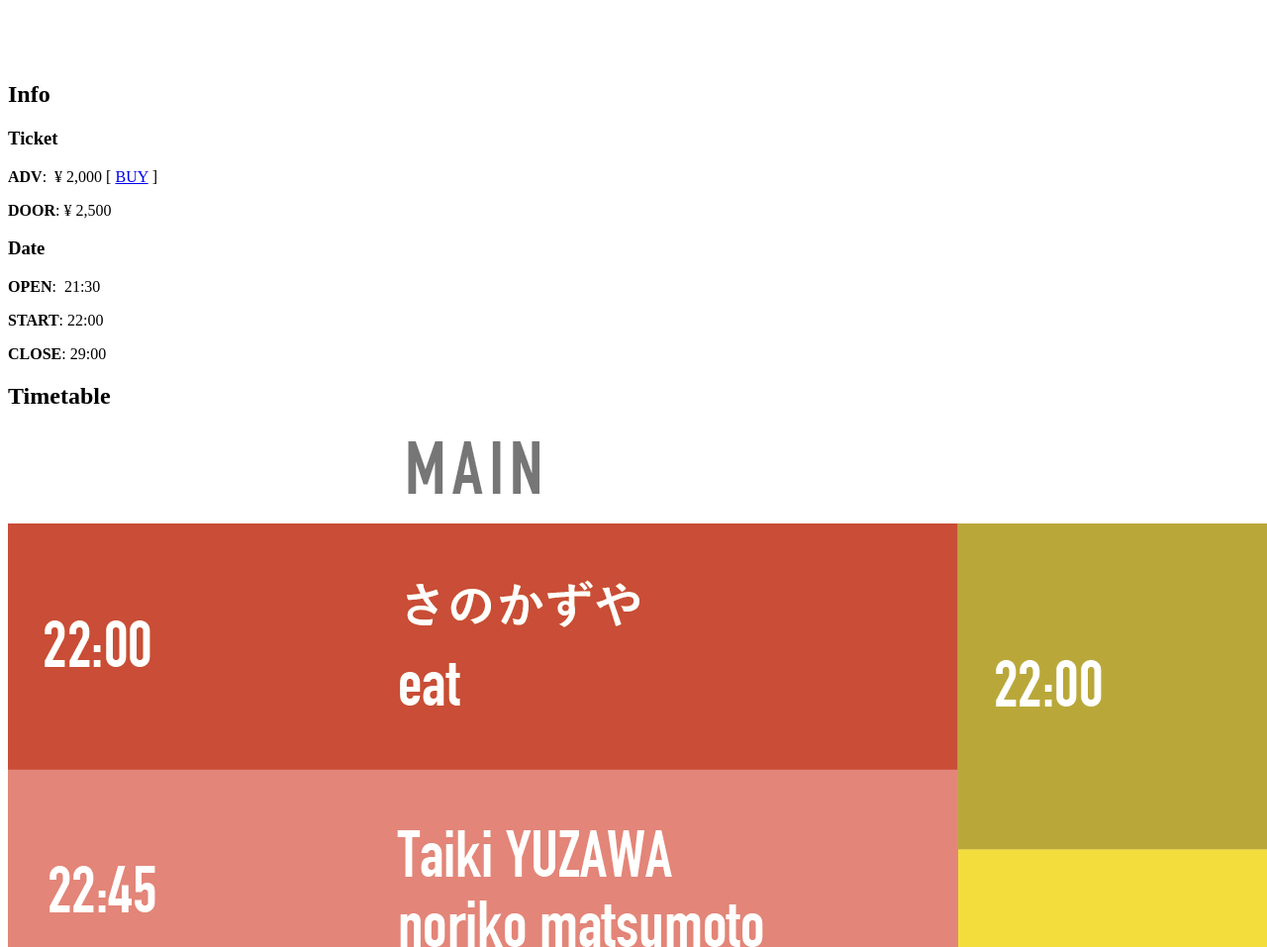
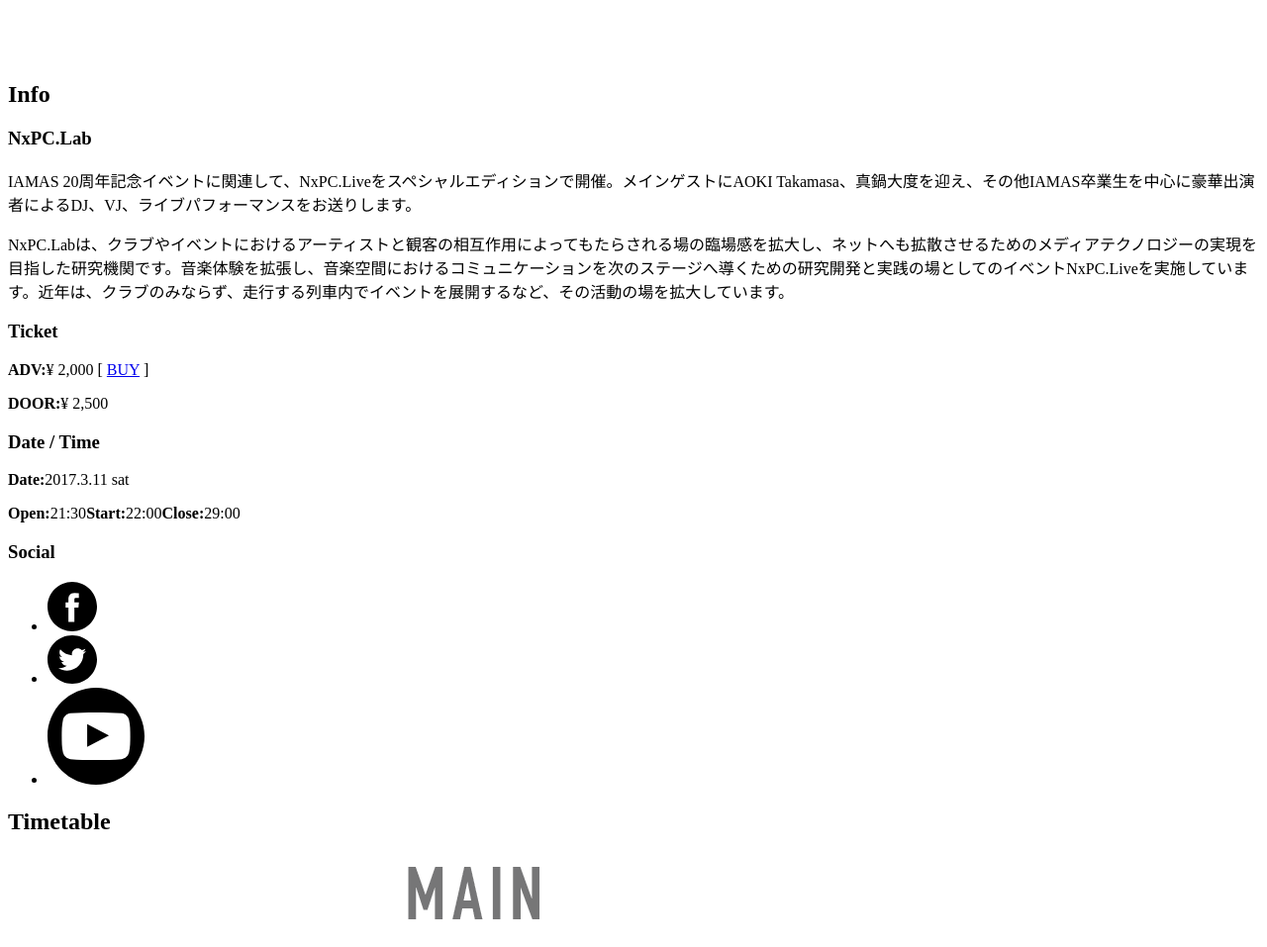
Before and after one commit to croe/Nxpc-20th, a website with bundled scripts: page src/assets/index.html in a window 1280 px wide. Shown: the part 2220-3177 px from the top of the page at 99% size. Built offline with nearby package versions, Linux system fonts and the light colour scheme; what load-svg, tween.js would draw is missing.

Commit message:
fixed info

```diff
--- a/src/assets/index.html
+++ b/src/assets/index.html
@@ -56,13 +56,27 @@
     <div class="inner">
       <h2>Info</h2>
       <div class="content">
+        <h3>NxPC.Lab</h3>
+        <p>IAMAS 20周年記念イベントに関連して、NxPC.Liveをスペシャルエディションで開催。メインゲストにAOKI Takamasa、真鍋大度を迎え、その他IAMAS卒業生を中心に豪華出演者によるDJ、VJ、ライブパフォーマンスをお送りします。</p>
+        <p>NxPC.Labは、クラブやイベントにおけるアーティストと観客の相互作用によってもたらされる場の臨場感を拡大し、ネットへも拡散させるためのメディアテクノロジーの実現を目指した研究機関です。音楽体験を拡張し、音楽空間におけるコミュニケーションを次のステージへ導くための研究開発と実践の場としてのイベントNxPC.Liveを実施しています。近年は、クラブのみならず、走行する列車内でイベントを展開するなど、その活動の場を拡大しています。</p>
         <h3>Ticket</h3>
-        <p><strong>ADV</strong>:&nbsp;&nbsp;&yen; 2,000 [ <a href="http://peatix.com/event/240752" target="_blank">BUY</a> ]</p>
-        <p><strong>DOOR</strong>:&nbsp;&yen; 2,500</p>
-        <h3>Date</h3>
-        <p><strong>OPEN</strong>:&nbsp;&nbsp;21:30</p>
-        <p><strong>START</strong>:&nbsp;22:00</p>
-        <p><strong>CLOSE</strong>:&nbsp;29:00</p>
+        <p><strong>ADV:</strong>&yen; 2,000 [ <a claas="buy" href="http://peatix.com/event/240752" target="_blank">BUY</a> ]</p>
+        <p><strong>DOOR:</strong>&yen; 2,500</p>
+        <h3>Date / Time</h3>
+        <p><strong>Date:</strong>2017.3.11 sat</p>
+        <p><strong>Open:</strong>21:30<strong>Start:</strong>22:00<strong>Close:</strong>29:00</p>
+        <h3>Social</h3>
+        <ul class="sociallink">
+          <li class="sociallink__item">
+            <a href="https://www.facebook.com/events/397231663961157/" target="_blank"><img src="./images/btn_fb.svg" /></a>
+          </li>
+          <li class="sociallink__item">
+            <a href="https://twitter.com/nxpclab" target="_blank"><img src="./images/btn_twi.svg" /></a>
+          </li>
+          <li class="sociallink__item">
+            <a href="https://www.youtube.com/channel/UCIo0X6TANJ8pHPtPzVqkGJw" target="_blank"><img src="./images/btn_yt.svg" /></a>
+          </li>
+        </ul>
       </div>
     </div>
   </section>
--- a/src/stylus/components/_box-info.scss
+++ b/src/stylus/components/_box-info.scss
@@ -1,8 +1,29 @@
 .box-info {
   .content {
-    font-size: 1.5em;
+    font-size: 1.1em;
+    line-height: 1.3em;
+    background-color: rgba(255, 255, 255, .7);
+    padding: 20px;
+    .sociallink {
+      list-style: none;
+      padding: 0;
+      margin: 0;
+      .sociallink__item {
+        display: inline-block;
+        margin: 0 12px;
+        img {
+          width: 44px;
+        }
+      }
+    }
     h3 {
+      font-size: 1.5em;
       margin: 45px 0 30px;
+    }
+    strong {
+      display: inline-block;
+      width: 50px;
+      text-align: center;
     }
   }
 }
```
Also changed, not shown: src/assets/images/btn_fb.svg (added), src/assets/images/btn_twi.svg (added), src/assets/images/btn_yt.svg (added).
